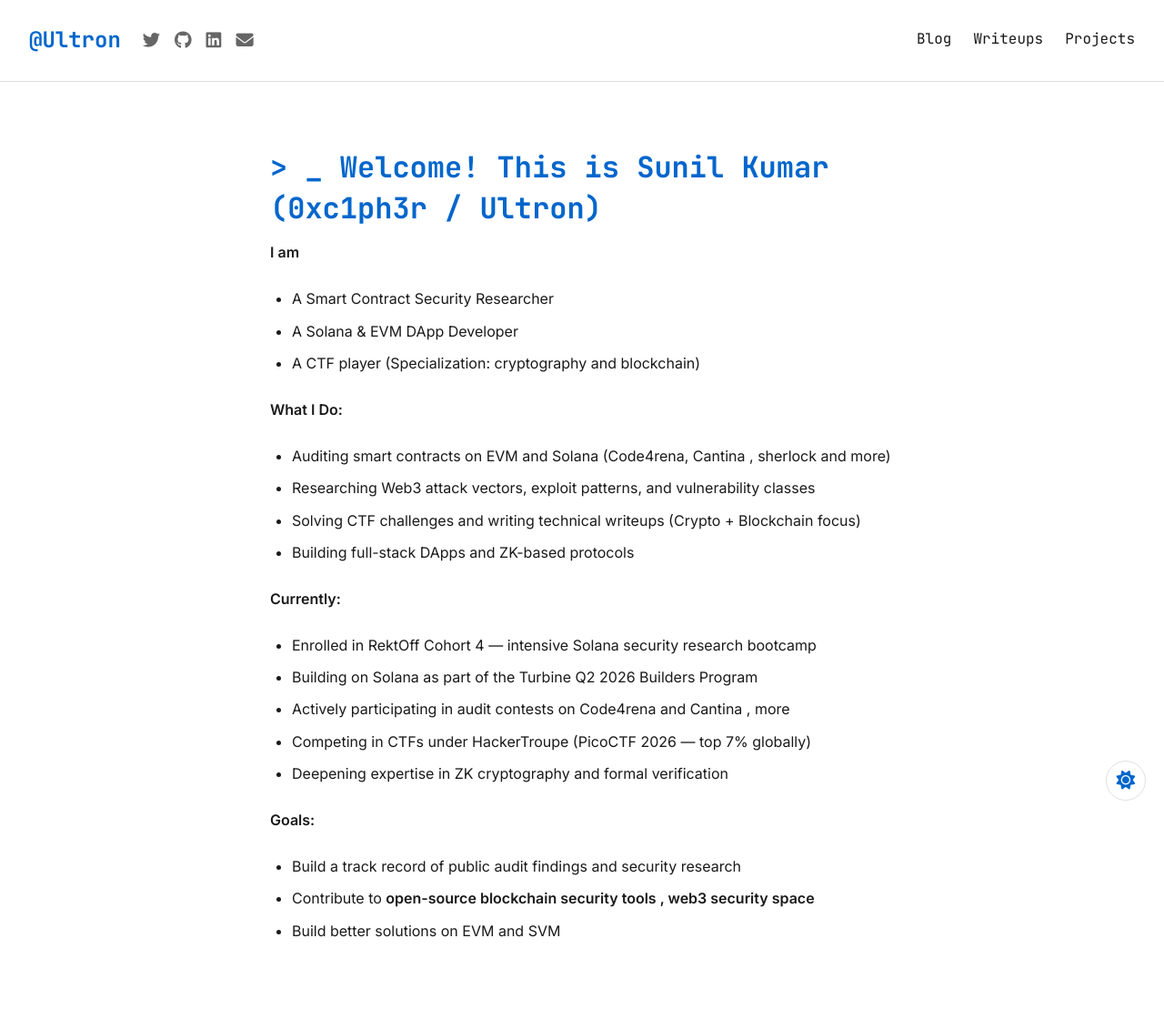
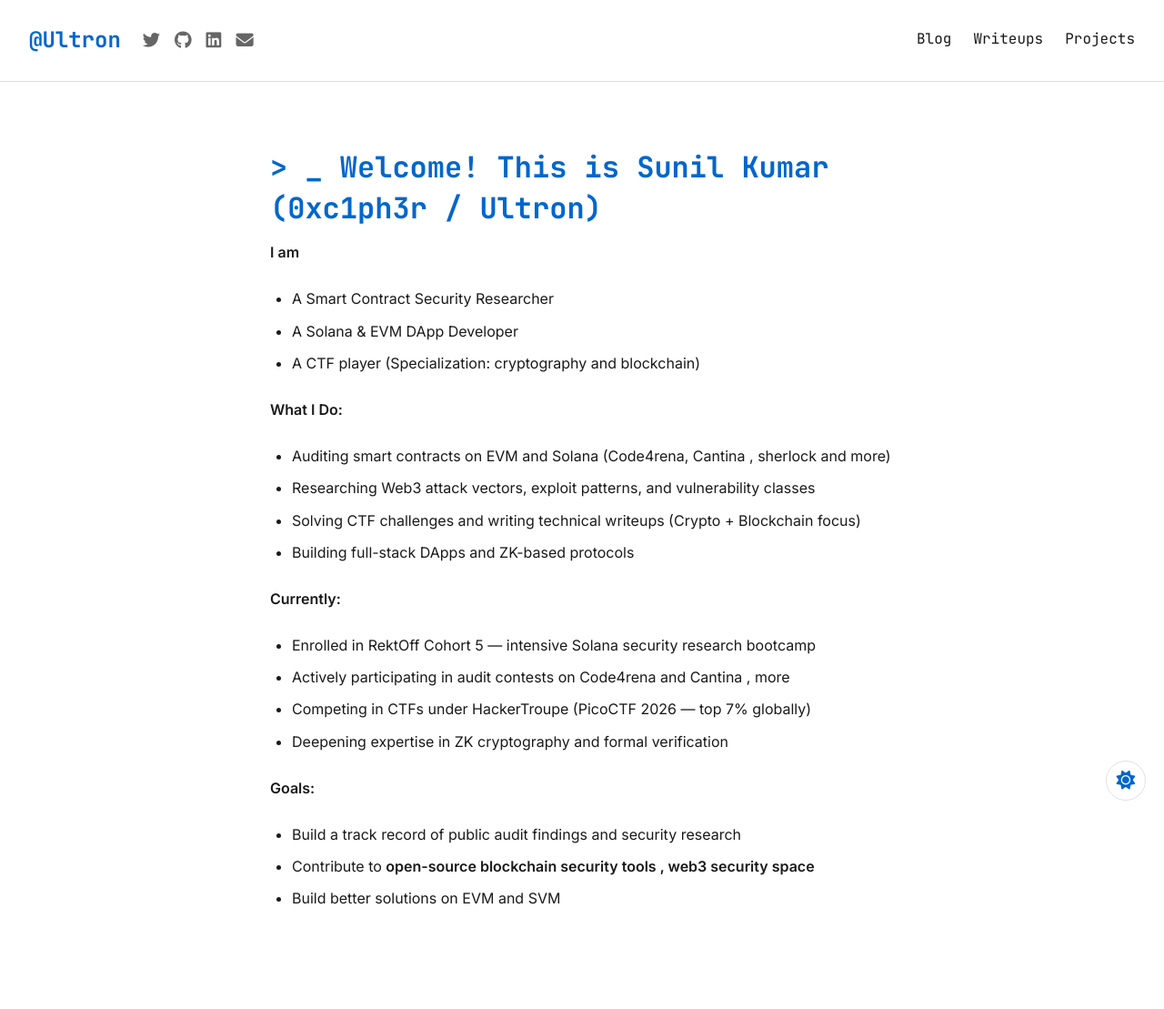
Before and after one commit to Ultr0nX/new-blog-jekyll, a Jekyll site: the page built from index.markdown, in a window 1280 px wide. Shown: the whole page at 91% size. Built offline with Jekyll 4.4.1, drawn with Linux system fonts in a browser that asks for light colours; after the commit the page ends 1074 px from its top, so only the background shows below that.

Commit message:
changed rektoff cohort details
Updated current enrollment status in RektOff bootcamp.

```diff
--- a/index.markdown
+++ b/index.markdown
@@ -18,8 +18,7 @@ title: Home
 - Building full-stack DApps and ZK-based protocols
 
 **Currently:**
-- Enrolled in RektOff Cohort 4 — intensive Solana security research bootcamp
-- Building on Solana as part of the Turbine Q2 2026 Builders Program
+- Enrolled in RektOff Cohort 5 — intensive Solana security research bootcamp
 - Actively participating in audit contests on Code4rena and Cantina , more
 - Competing in CTFs under HackerTroupe (PicoCTF 2026 — top 7% globally)
 - Deepening expertise in ZK cryptography and formal verification
```
